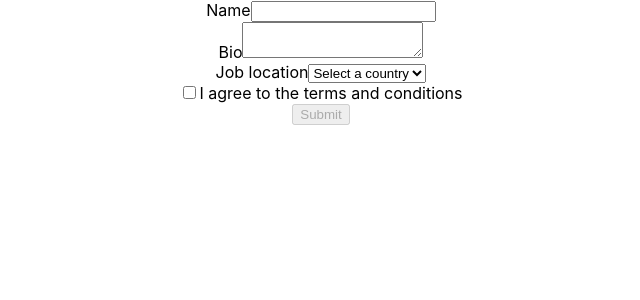
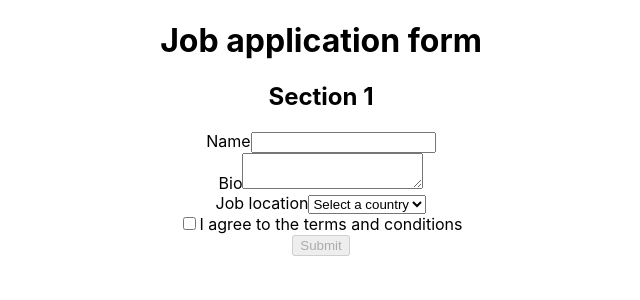
Before and after one commit to Riyaazct/react-testing, a React (Create React App) app: page / in a window 1280 px wide. Shown: the top 300 px of the page, without its empty margins (319-959 px from the left). Built offline with nearby package versions, Linux system fonts and the light colour scheme.

Commit message:
commit last activity

```diff
--- a/src/components/application/Application.tsx
+++ b/src/components/application/Application.tsx
@@ -1,5 +1,8 @@
 export const Application = () => {
   return (
+    <>
+      <h1>Job application form</h1>
+      <h2>Section 1</h2>
       <form>
         <div>
           <label htmlFor="name">Name</label>
@@ -22,11 +25,12 @@ export const Application = () => {
         </div>
         <div>
           <label>
-          <input type="checkbox" id="terms" />I agree to the terms and
-          conditions
+            <input type="checkbox" id="terms" />I agree to the terms
+            and conditions
           </label>
         </div>
         <button disabled>Submit</button>
       </form>
+    </>
   );
 };
```
Lines whose indentation alone changed are shown as unchanged.
